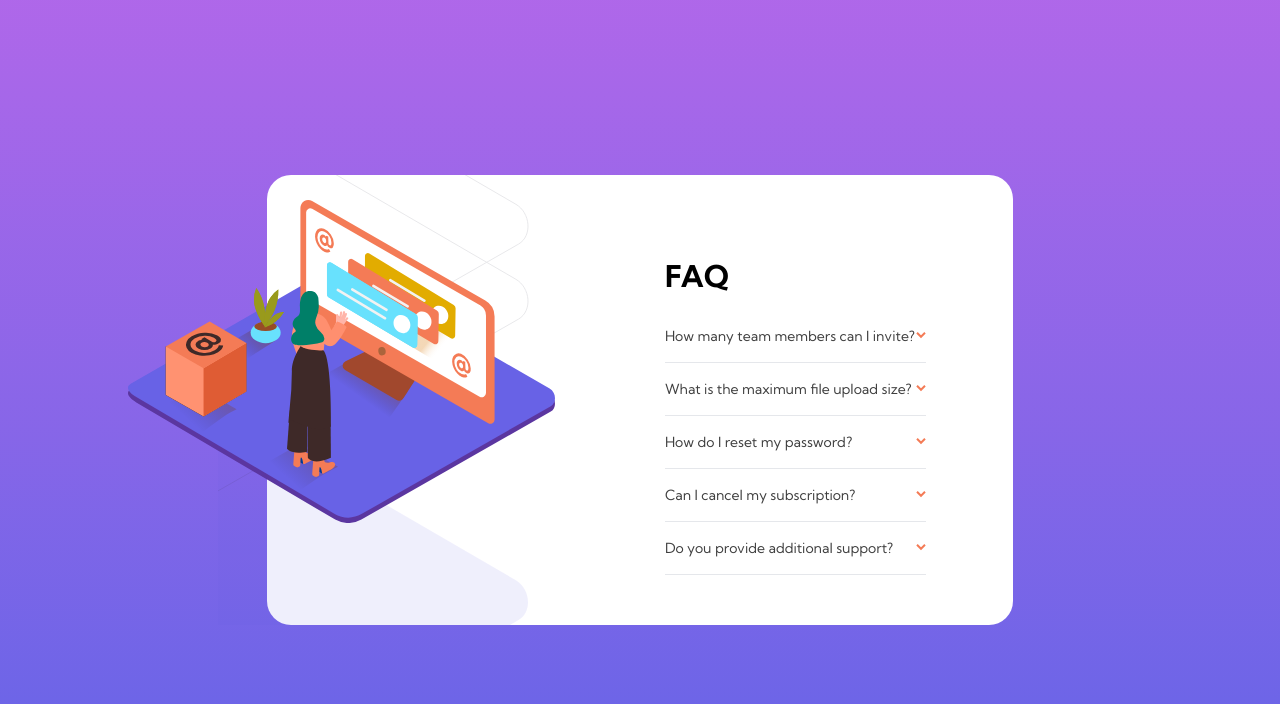
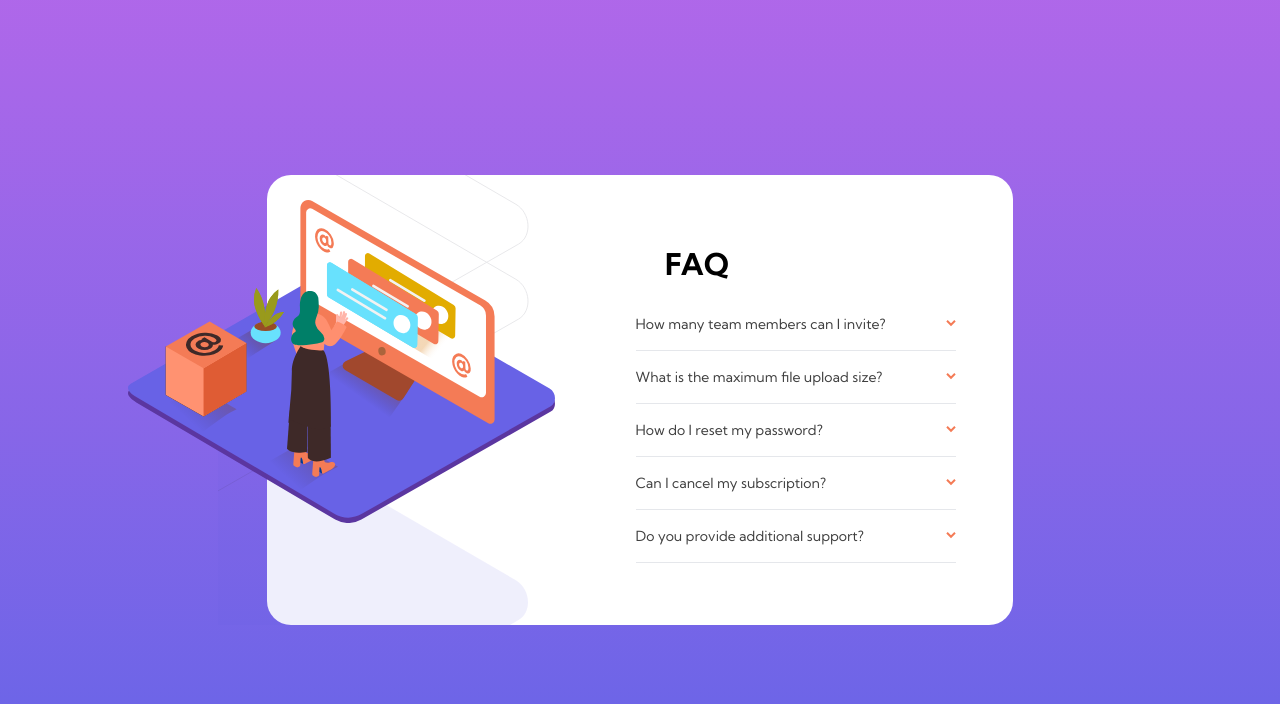
Before and after one commit to Brian-Lin-2/front-end-mentor-FAQ-accordion-card, a React (Vite) app: page / in a window 1280 px wide. Shown: the top 704 px of the page. Built offline with nearby package versions, Linux system fonts and the light colour scheme.

Commit message:
Fix margins

```diff
--- a/src/App.jsx
+++ b/src/App.jsx
@@ -2,7 +2,7 @@ import Card from './Card';
 
 export default function App() {
   return (
-    <div className="bg-gradient-to-b from-soft-violet to-soft-blue font-kumbh-sans min-h-screen flex justify-center items-center pt-20 pb-8 sm:py-20">
+    <div className="box-sizing bg-gradient-to-b from-soft-violet to-soft-blue font-kumbh-sans min-h-screen flex justify-center items-center pt-20 pb-8 sm:py-20">
       <Card>
       </Card>
     </div>
--- a/src/Card.jsx
+++ b/src/Card.jsx
@@ -27,7 +27,7 @@ export default function Card() {
 
       <img className="w-60 absolute top-12 sm:top-1/4 sm:start-32 sm:w-4/12" src="./images/illustration-woman-online-mobile.svg"></img>
 
-      <div className="px-8 sm:pl-14 sm:pr-14 sm:w-1/2">
+      <div className="px-8 sm:pl-14 sm:pr-14 sm:w-1/2 sm:mb-6">
 
         <h1 className="text-3xl font-bold mt-8 mb-4 text-center sm:text-start">FAQ</h1>
 
--- a/src/Question.jsx
+++ b/src/Question.jsx
@@ -3,7 +3,7 @@ import { useState } from 'react';
 export default function Question({ question, answer }) {
   const [active, setActive] = useState(false);
 
-  let text = "flex justify-between items-center border-b w-full py-4 hover:cursor-pointer hover:text-soft-red";
+  let text = "flex justify-between items-center border-b w-80 py-4 hover:cursor-pointer hover:text-soft-red";
 
   if (active) {
     text = "flex justify-between items-center w-full py-4 hover:cursor-pointer hover:text-soft-red font-bold"
@@ -16,7 +16,7 @@ export default function Question({ question, answer }) {
           <img src="/images/icon-arrow-down.svg" />
         </a>
 
-        {active && <p className="border-b pb-4 text-dark-grayish-blue">{answer}</p>}
+        {active && <p className="border-b pb-4 text-dark-grayish-blue w-80">{answer}</p>}
       </>
   )
 }
```
